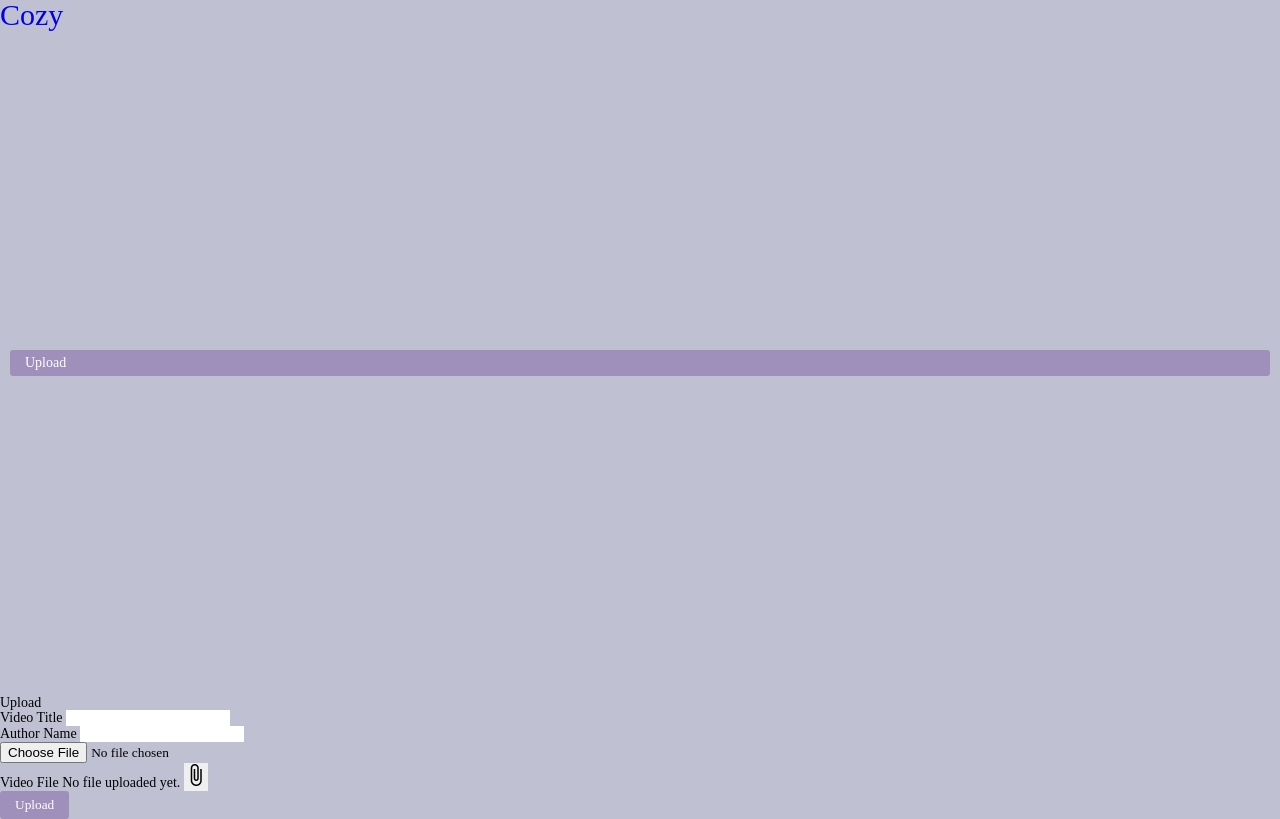
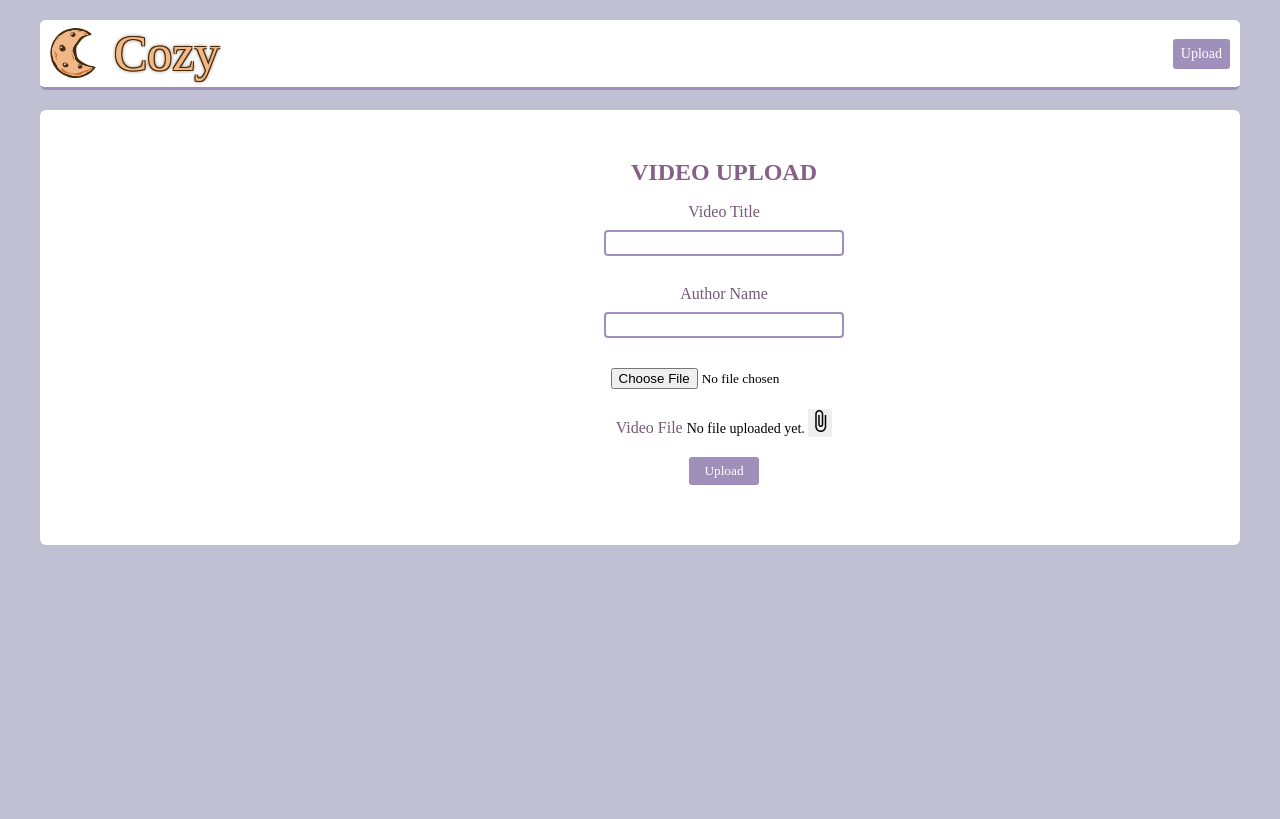
Before and after one commit to ArsenChick/cozy-frontend, an Angular app: page /upload in a window 1280 px wide. Built offline with nearby package versions, Linux system fonts and the light colour scheme.

Commit message:
edited html files

```diff
--- a/src/app/gallery/gallery.component.html
+++ b/src/app/gallery/gallery.component.html
@@ -1,5 +1,6 @@
+<div class="wrapper grid-gallery">
   <div *ngIf="videos; else novideos">
-  <div *ngFor="let video of videos">
+    <div *ngFor="let video of videos" class="item-video">
 
       <img [width]="300"
            [src]="thumbsPath + video.video + '.png'">
@@ -16,7 +17,9 @@
 
     </div>
   </div>
-
+</div>
+<div class="wrapper">
   <ng-template #novideos>
     No videos yet!
   </ng-template>
+</div>
--- a/src/app/top-bar/top-bar.component.html
+++ b/src/app/top-bar/top-bar.component.html
@@ -1,7 +1,21 @@
-<a [routerLink]="['/']">
-    <h1>Cozy</h1>
-  </a>
-
-  <a routerLink="/upload" class="button fancy-button">
-    Upload
-  </a>
+<nav id="topbar">
+  <ul>
+    <li class="logo">
+      <a [routerLink]="['/']">
+        <img src="../../assets/img/Cozy_logo.svg" height="50" width="50" alt="Cozy logo" title="logo">
+      </a>
+    </li>
+    <li>
+      <a [routerLink]="['/']">
+        <h1 id="logoText">Cozy</h1>
+      </a>
+    </li>
+    <li style="float:right">
+      <a routerLink="/upload" class="button fancy-button active">
+        Upload
+      </a>
+    <li>
+  </ul>
+</nav>
+<div class="empty-space">
+</div>
--- a/src/app/upload/upload.component.html
+++ b/src/app/upload/upload.component.html
@@ -1,14 +1,14 @@
-<h3>Upload</h3>
-
-<form [formGroup]="uploadForm" (ngSubmit)="onSubmit()">
-  <div>
+<div class="wrapper">
+  <form class="upload-box" [formGroup]="uploadForm" (ngSubmit)="onSubmit()">
+    <h1>Video upload</h1>
+    <div class="info-chapter">
       <label for="title">
         Video Title
       </label>
       <input type="text" formControlName="title">
     </div>
 
-  <div>
+    <div class="info-chapter">
       <label for="author">
         Author Name
       </label>
@@ -18,7 +18,7 @@
     <input type="file" accept="video/*" class="file-input" name="videofile"
            (change)="onFileSelected($event)" #fileUpload>
 
-  <div>
+    <div class="info-chapter">
       <label for="videofile">
         Video File
       </label>
@@ -30,5 +30,8 @@
       </button>
     </div>
 
+    <div class="info-chapter">
       <button class="button" type="submit">Upload</button>
+    </div>
   </form>
+</div>
--- a/src/app/watch/watch.component.html
+++ b/src/app/watch/watch.component.html
@@ -1,5 +1,6 @@
-<div *ngIf="video && video.qualities.size != 0; else novideo">
+<div class="wrapper" *ngIf="video && video.qualities.size != 0; else novideo">
   <p>{{ video.name }} by {{ video.author }}</p>
+
 
   <div *ngFor="let quality of video.qualities| keyvalue">
     <div *ngShow=""></div>
@@ -9,6 +10,8 @@
       <source *ngFor="let source of video.qualities.get(quality.key)"
         [src]="videoPath + source.link">
     </video>
+
+
   </div>
 </div>
 
--- a/src/app/watch/watch.component.scss
+++ b/src/app/watch/watch.component.scss
@@ -13,10 +13,6 @@
   .video-info {
   }
 
-  .video-player {
-    height: 260px;
-    width: 450px;
-    border: 2px dashed rgba(0, 0, 0, 0.2);
-    background: $videoFrameColor;
+  video {
   }
 }
```
Lines whose indentation alone changed are shown as unchanged.
